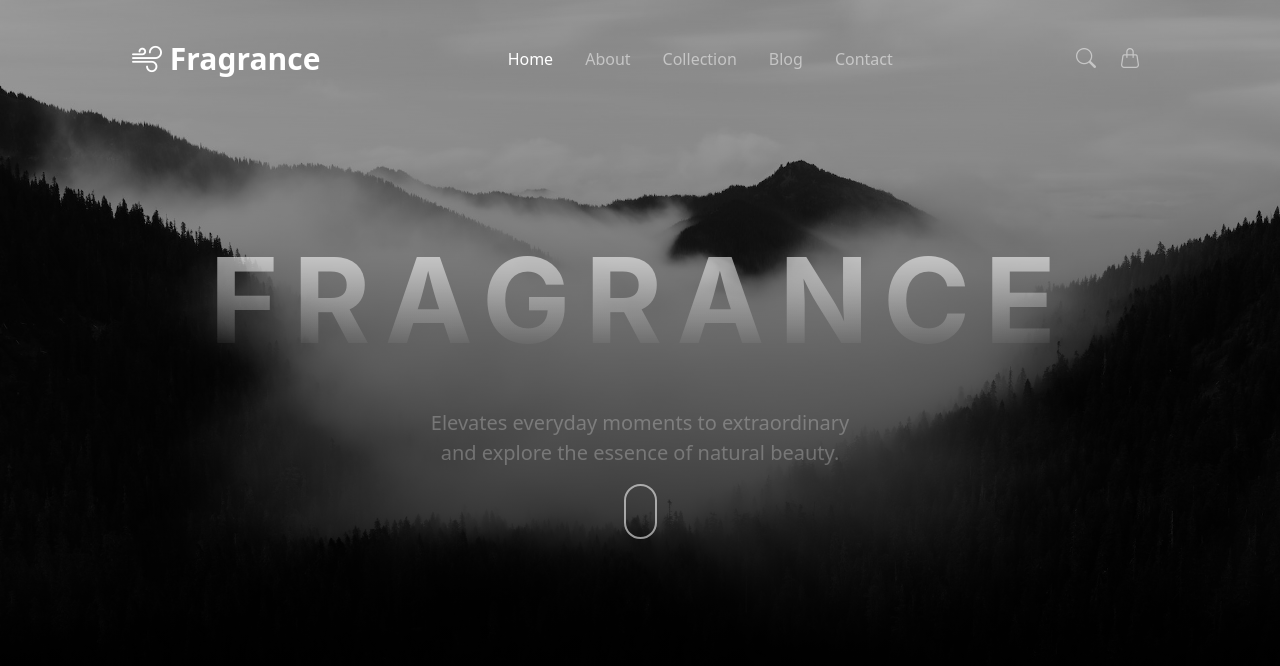
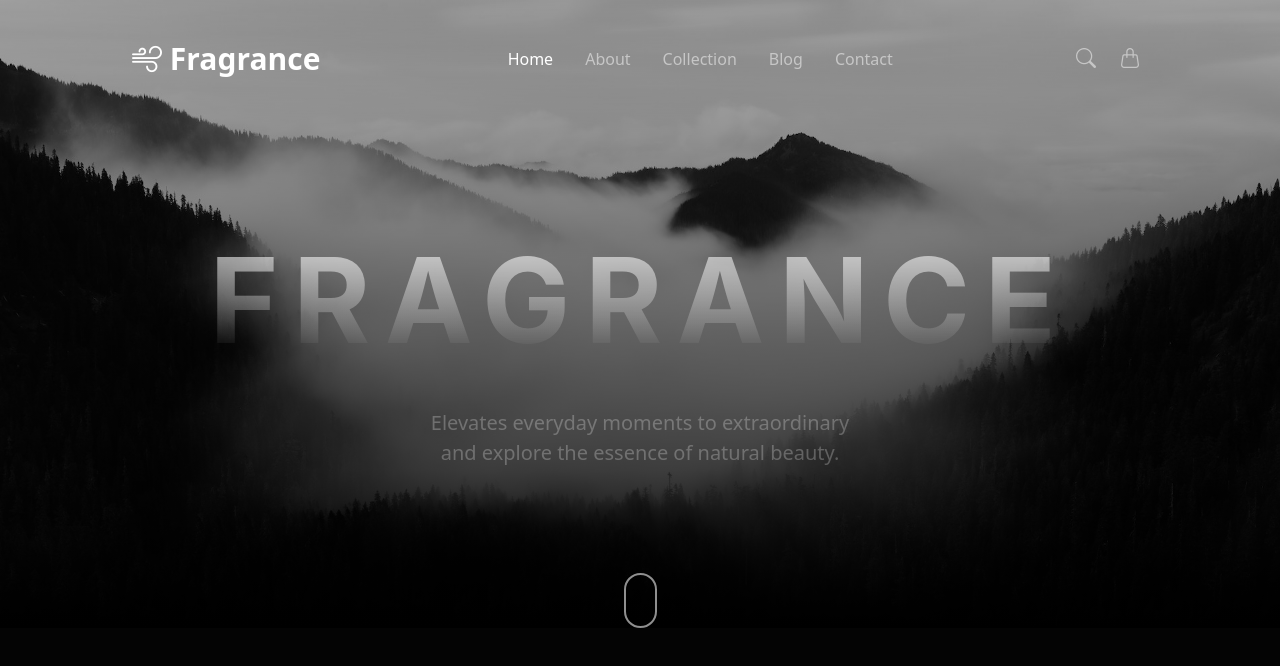
Before and after one commit to axelthereal/Fragrance-vuejs, a Vue app: page / in a window 1280 px wide. Shown: the top 666 px of the page. Built offline with nearby package versions, Linux system fonts and the light colour scheme.

Commit message:
Add some paddings to components in main banner

```diff
--- a/src/views/HomeView.vue
+++ b/src/views/HomeView.vue
@@ -41,6 +41,12 @@ import MouseScroll from "@/components/animationsComponents/MouseScroll.vue";
 .banner-txt {
   color: #ffffff80;
 }
+
+.mouse_scroll_item {
+  position: absolute;
+  bottom: 0;
+}
+
 
 /* Media query for smaller screens */
 @media screen and (max-width: 800px) {
```
